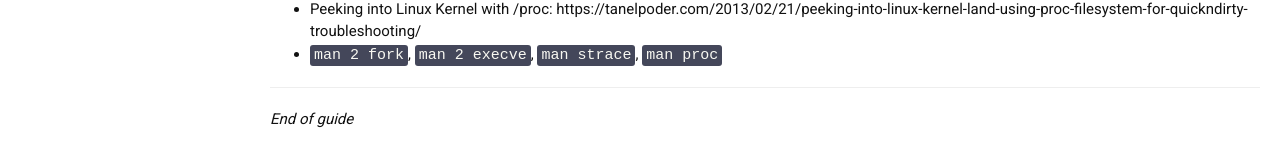
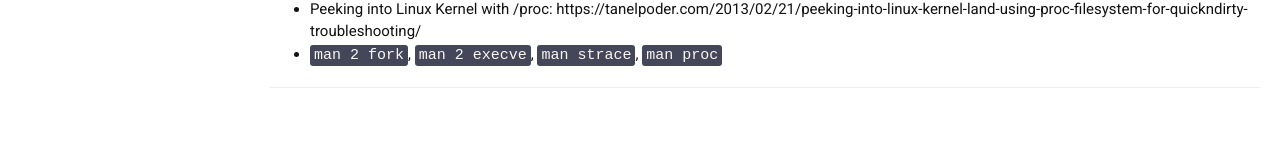
Before and after one commit to agyago/agyago.github.io, a Jekyll site: the page built from _posts/2021-07-05-OS101.md, in a window 1280 px wide and 900 px high, scrolled down 5561 px. Shown: the part 734-897 px from the top of the window. Built offline with Jekyll 4.4.1, drawn with Linux system fonts in a browser that asks for light colours; comment, search, counter and statistics services are not loaded; after the commit the page ends 6423 px from its top, so only the background shows below that.

Commit message:
Update 2021-07-05-OS101.md

````diff
--- a/_posts/2021-07-05-OS101.md
+++ b/_posts/2021-07-05-OS101.md
@@ -100,7 +100,7 @@
 
 ## Threads vs Processes
 
-```markdown
+```
 | Feature     | Threads                       | Processes                  |
 |-------------|-------------------------------|----------------------------|
 | Memory      | Shared                        | Isolated                   |
@@ -251,5 +251,3 @@
 * `man 2 fork`, `man 2 execve`, `man strace`, `man proc`
 
 ---
-
-*End of guide*
````
